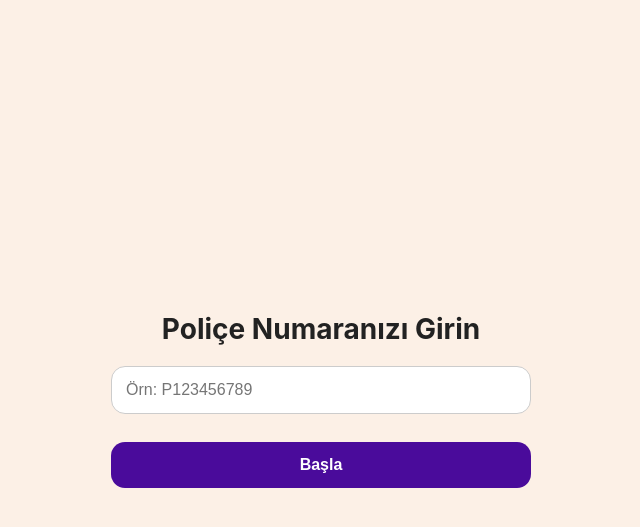
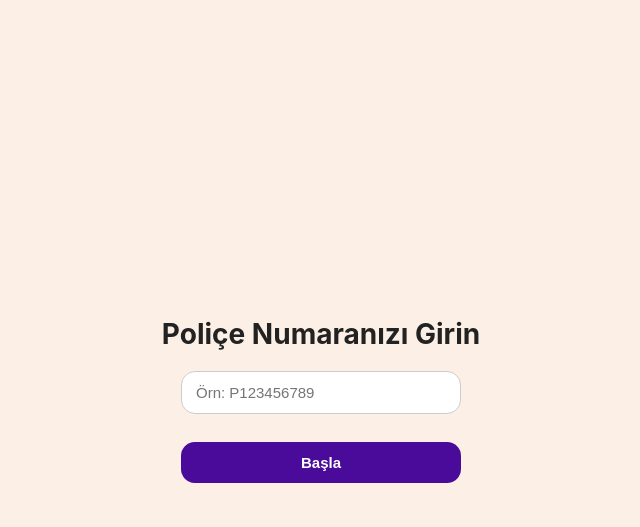
Before and after one commit to keremkocatushepiyi/n8n-police-chatbot, a FastAPI app: page / in a window 1280 px wide. Shown: the top 527 px of the page, without its empty margins (319-959 px from the left). Run offline with FastAPI, Linux system fonts and the light colour scheme.

Commit message:
ui fixes for police no input form

```diff
--- a/static/css/style.css
+++ b/static/css/style.css
@@ -176,13 +176,32 @@ button:hover {
   }
 }
 
+.policy-box form {
+  display: flex;
+  flex-direction: column;
+  gap: 12px;
+  align-items: center;
+}
+
+/* Poliçe numarası input kutusu */
+.policy-box input {
+  padding: 12px 14px;
+  border-radius: var(--radius);
+  border: 1px solid #ccc;
+  font-size: 15px;
+  width: 280px; /* Daha kompakt */
+  max-width: 100%;
+  box-sizing: border-box;
+}
+
+/* Başla butonu */
 .policy-box button {
   background-color: var(--secondary);
   color: white;
-  padding: 14px 28px;
-  font-size: 16px;
+  padding: 12px 14px;
+  font-size: 15px;
   border: none;
-  width: 220px;
+  width: 280px; /* Input ile eşit genişlik */
   border-radius: var(--radius);
   cursor: pointer;
   font-weight: 600;
--- a/templates/index.html
+++ b/templates/index.html
@@ -12,18 +12,16 @@
     <h2>Poliçe Numaranızı Girin</h2>
 
     <!-- Enter ile çalışması için form eklendi -->
-    <form id="policy-form" style="display:flex; flex-direction:column; gap:12px; align-items:center; width:100%; max-width:420px; margin:0 auto;">
+    <form id="policy-form">
       <input
         type="text"
         id="policy-number"
         name="policy_number"
         placeholder="Örn: P123456789"
         autocomplete="on"
-        style="width:100%;"
       >
-      <button type="submit" style="width:100%;">Başla</button>
+      <button type="submit">Başla</button>
     </form>
-
 
     <div id="loading" class="loading" style="display: none;">
       <div class="spinner"></div>
```
